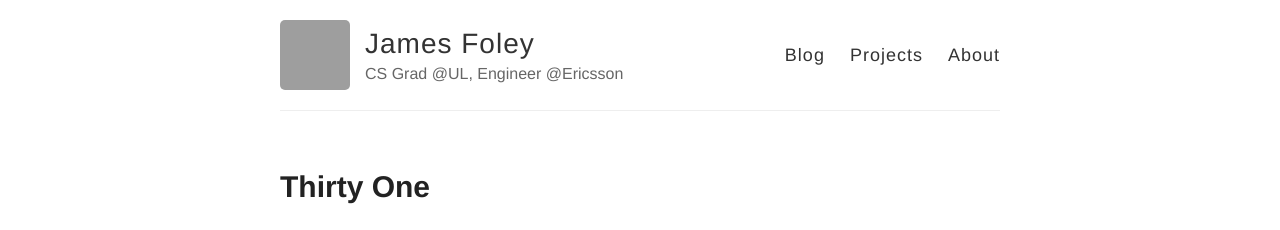
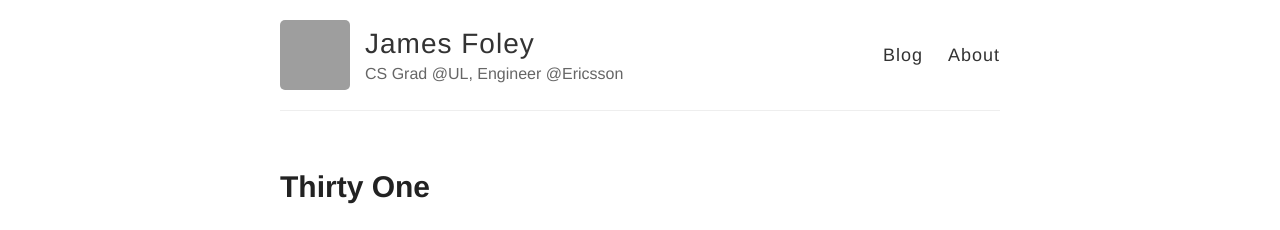
Before and after one commit to jamxf/jamxf.github.io, a Jekyll site: the page built from index.html, in a window 1280 px wide. Shown: the top 230 px of the page. Built offline with Jekyll 4.4.1, drawn with Linux system fonts in a browser that asks for light colours; grey boxes are pictures that could not be loaded.

Commit message:
31 draft rm projects

```diff
--- a/_layouts/default.html
+++ b/_layouts/default.html
@@ -30,7 +30,6 @@
 
           <nav>
             <a href="{{ site.baseurl }}/">Blog</a>
-            <a href="{{ site.baseurl }}/projects">Projects</a>
             <a href="{{ site.baseurl }}/about">About</a>
           </nav>
         </header>
```
